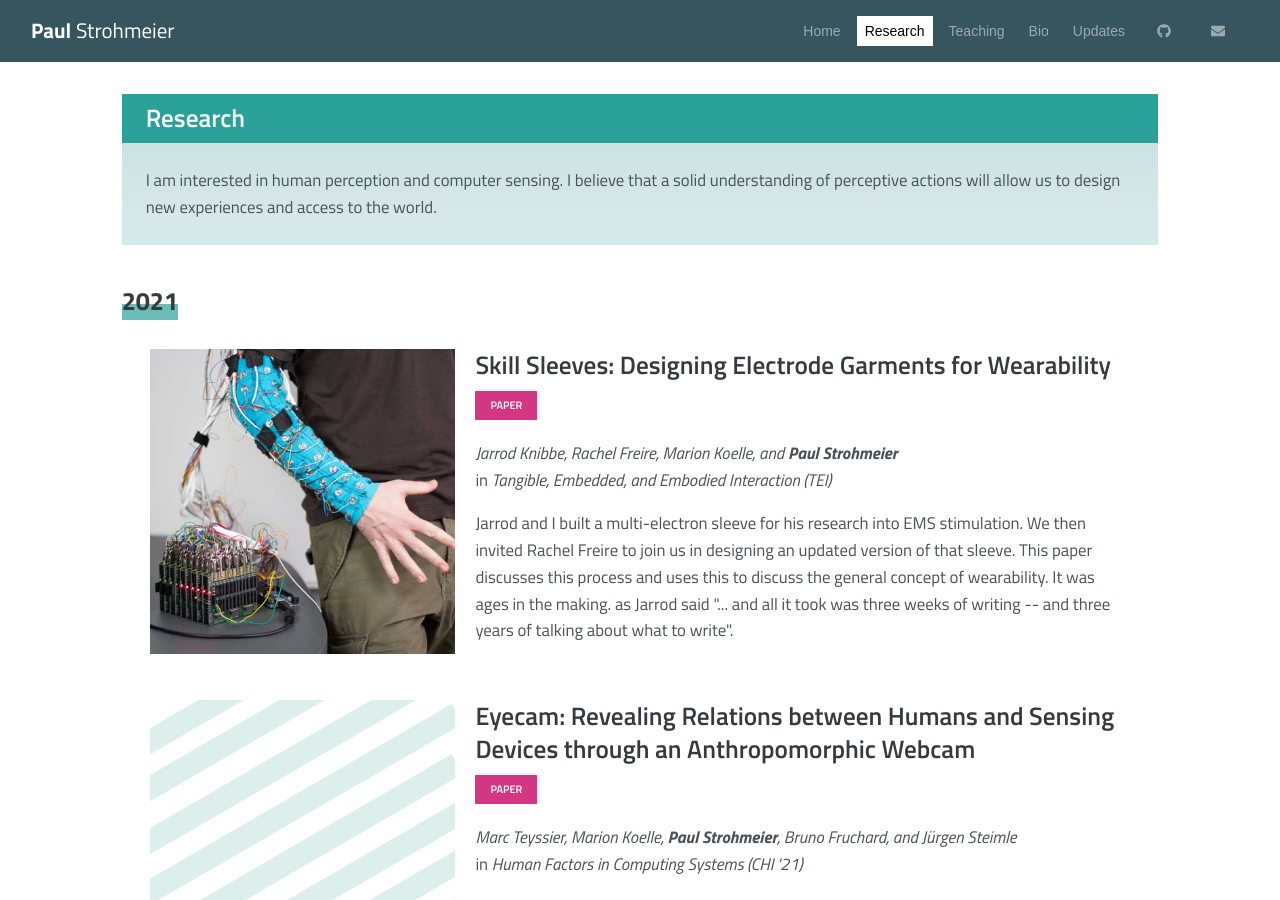
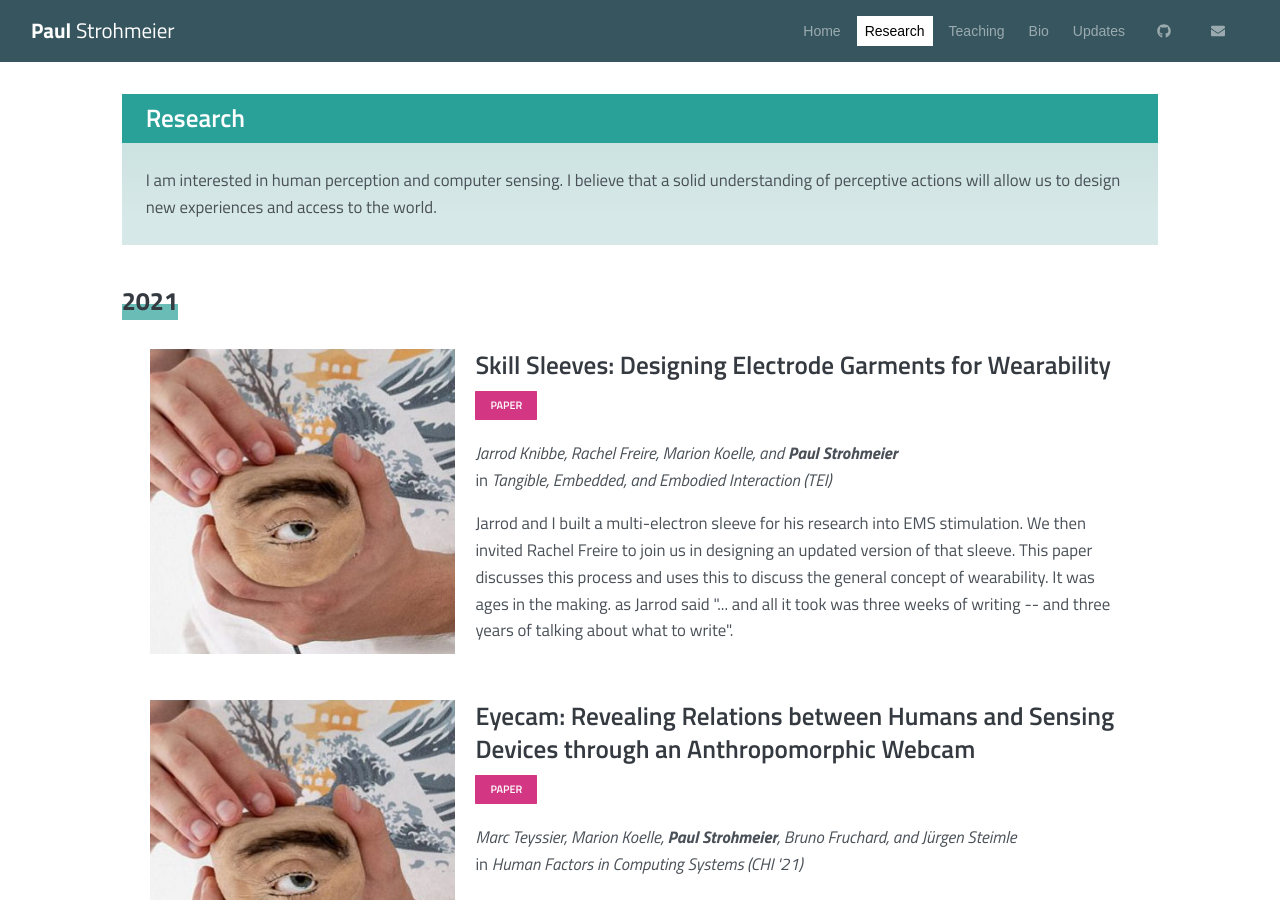
Before and after one commit to fkeel/fkeel.gitub.io, a Jekyll site: the page built from research.html, in a window 1280 px wide and 900 px high. Built offline with Jekyll 4.4.1, drawn with Linux system fonts in a browser that asks for light colours.

Commit message:
Update research.yaml

```diff
--- a/_data/research.yaml
+++ b/_data/research.yaml
@@ -6,7 +6,7 @@ timeline:
     authors: Jarrod Knibbe, Rachel Freire, Marion Koelle, and <b>Paul Strohmeier</b>
     venue: Tangible, Embedded, and Embodied Interaction (TEI)
     description: Jarrod and I built a multi-electron sleeve for his research into EMS stimulation. We then invited Rachel Freire to join us in designing an updated version of that sleeve. This paper discusses this process and uses this to discuss the general concept of wearability. It was ages in the making. as Jarrod said "... and all it took was three weeks of writing -- and three years of talking about what to write".
-    image: /uploads/image/2017_IMWUT_EMS.jpg
+    image: /uploads/image/2021_CHI_eyeCam.jpg
     tags:
       - text: paper
         style: magenta
@@ -16,6 +16,7 @@ timeline:
     authors: Marc Teyssier, Marion Koelle,  <b>Paul Strohmeier</b>, Bruno Fruchard, and Jürgen Steimle
     venue: Human Factors in Computing Systems (CHI '21)
     description: Marc Teyssier built another one of his creepy anthropomorphic objects. This time as a camera. He wanted to use it as commentary on how we design sensing technology. I was involved with the framing and writing of the paper.
+    image: /uploads/image/2021_CHI_eyeCam.jpg
     tags:
       - text: paper
         style: magenta
@@ -25,6 +26,7 @@ timeline:
     authors: Bruno Fruchard, <b>Paul Strohmeier</b>, Roland Bennewitz, and Jürgen Steimle
     venue: Human Factors in Computing Systems (CHI '21)
     description: This project developed from our interest in designing pressure input on the skin. We performed multiple experiments to better understand the overal space of providing pressure input on soft surfaces. One thing we noted is that our study setup generally produced much better results than the literature previously suggested. I advised on study design, and contributed to data analysis, framing and writing of the paper.
+    image: /uploads/image/2021_CHI_squish.jpg
     tags:
       - text: paper
         style: magenta
```
